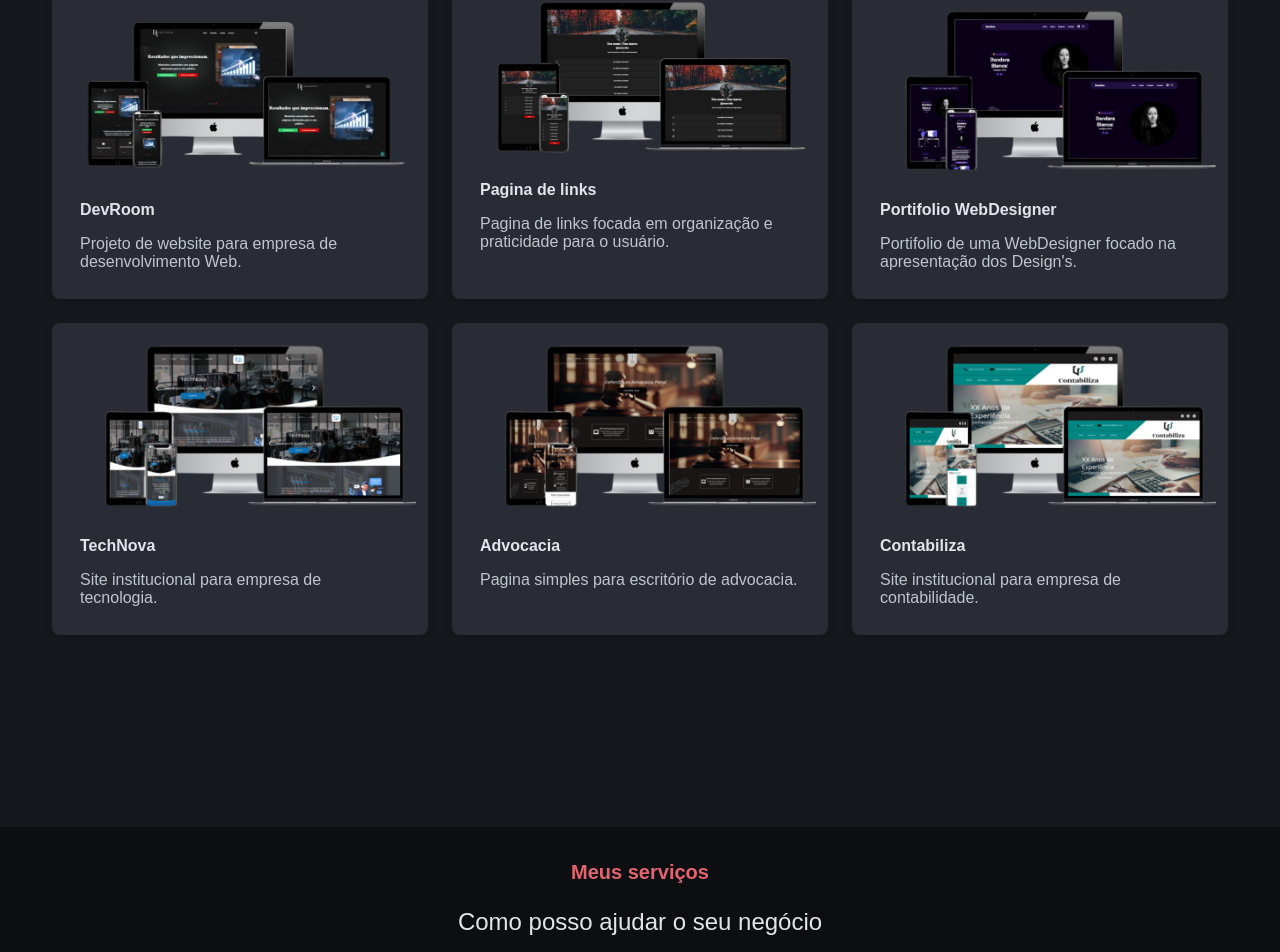
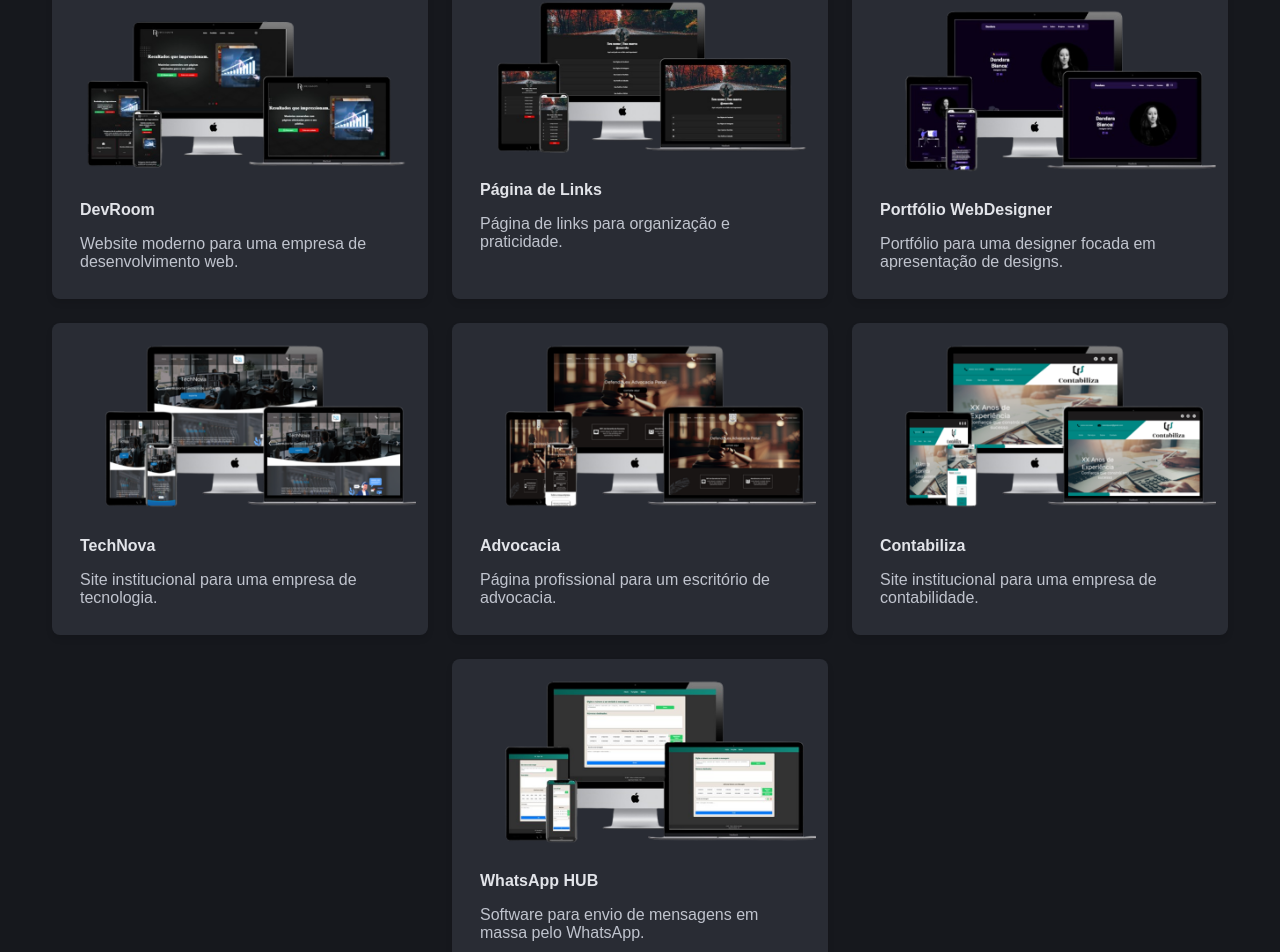
Before and after one commit to clovisantunes/portifolio_new, a React (Vite) app: page / in a window 1280 px wide. Shown: the part 940-1892 px from the top of the page. Built offline with nearby package versions, Linux system fonts and the light colour scheme.

Commit message:
Create modal

```diff
--- a/src/components/Footer/index.tsx
+++ b/src/components/Footer/index.tsx
@@ -4,7 +4,7 @@ export default function Footer() {
   return (
     <footer className={styles.footer}>
       <p>
-        © {new Date().getFullYear()} <a href="https://seusite.com" target="_blank" rel="noopener noreferrer">Clovis Antunes</a> - Dev
+        © {new Date().getFullYear()} <a href="https://clovis-antunes.vercel.app/" target="_blank" rel="noopener noreferrer">Clovis Antunes</a> - Dev
       </p>
     </footer>
   );
--- /dev/null
+++ b/src/components/Modal/index.tsx
@@ -0,0 +1,44 @@
+import React from 'react';
+import styles from './styles.module.scss';
+
+interface Project {
+  name: string;
+  description: string;
+  fullDescription: string;
+  image: string;
+}
+
+interface ModalProps {
+  project: Project | null;
+  onClose: () => void;
+}
+
+const Modal: React.FC<ModalProps> = ({ project, onClose }) => {
+  if (!project) return null;
+
+  // Função para redirecionar para o WhatsApp
+  const handleContactClick = () => {
+    const phoneNumber = '555181399275'; // Substitua pelo seu número
+    const message = `Olá, vi seu portfólio e gostaria de mais informações sobre seus serviços.`;
+    const url = `https://wa.me/${phoneNumber}?text=${encodeURIComponent(message)}`;
+    window.open(url, '_blank');
+  };
+
+  return (
+    <div className={styles.modal_overlay}>
+      <div className={styles.modal_content}>
+        <button className={styles.close_button} onClick={onClose}>
+          X
+        </button>
+        <img src={project.image} alt={project.name} />
+        <h3>{project.name}</h3>
+        <span>{project.fullDescription}</span>
+        <button className={styles.contact_button} onClick={handleContactClick}>
+          Entrar em Contato
+        </button>
+      </div>
+    </div>
+  );
+};
+
+export default Modal;
--- /dev/null
+++ b/src/components/Modal/styles.module.scss
@@ -0,0 +1,87 @@
+
+.modal_overlay {
+  position: fixed;
+  top: 0;
+  left: 0;
+  right: 0;
+  bottom: 0;
+  background-color: rgba(0, 0, 0, 0.7);
+  display: flex;
+  justify-content: center;
+  align-items: center;
+  z-index: 1000;
+}
+
+.modal_content {
+  background-color: var(--baseMedium);
+  padding: 2rem;
+  border-radius: 10px;
+  max-width: 600px;
+  width: 100%;
+  position: relative;
+  color: var(--gray300);
+  font-family: var(--font-family-tertiary);
+
+  img {
+    width: 100%;
+    border-radius: 8px;
+    margin-bottom: 1rem;
+  }
+
+  h3 {
+    font-size: var(--title-md-font-size);
+    font-weight: var(--title-md-font-weight);
+    line-height: var(--title-md-line-height);
+    color: var(--primary);
+    margin-bottom: 0.5rem;
+  }
+
+  span {
+    font-size: var(--text-md-font-size);
+    line-height: var(--text-md-line-height);
+    color: var(--gray200);
+    display: block;
+    margin-bottom: 1.5rem;
+  }
+}
+
+.close_button {
+    position: absolute;
+    top: 10px;
+    right: 10px;
+    background: none;
+    border: none;
+    font-size: 20px;
+    cursor: pointer;
+    color: var(--gray300);
+    transition: color 0.3s ease;
+
+    &:hover {
+      color: var(--accent); // Cor de destaque ao passar o mouse
+    }
+  }
+
+  .contact_button {
+    background-color: var(--accent); // Cor de destaque (azul)
+    color: var(--baseDark); // Texto escuro para contraste
+    border: none;
+    padding: 0.75rem 1.5rem;
+    border-radius: 8px;
+    font-size: var(--text-md-font-size);
+    font-family: var(--font-family-tertiary);
+    cursor: pointer;
+    transition: background-color 0.3s ease, transform 0.3s ease;
+    display: flex;
+    align-items: center;
+    justify-content: center;
+    gap: 0.5rem;
+
+    &:hover {
+      background-color: var(--blue); // Cor azul mais clara ao passar o mouse
+      transform: translateY(-2px); // Efeito de levantar o botão
+    }
+
+    &:active {
+      transform: translateY(0); // Efeito de pressionar o botão
+    }
+  }
--- a/src/components/Portifolio/index.tsx
+++ b/src/components/Portifolio/index.tsx
@@ -1,48 +1,84 @@
+import React, { useState } from 'react';
 import styles from './styles.module.scss';
-import projeto1 from '../../assets/portifolio/Advocacia.png'
-import projeto2 from '../../assets/portifolio/contabilidade.png'
-import projeto3 from '../../assets/portifolio/technova.png'
-import projeto4 from '../../assets/portifolio/portifoliodandara.png'
-import projeto5 from '../../assets/portifolio/devroom.png'
-import projeto6 from '../../assets/portifolio/linskpage.png'
+import projeto1 from '../../assets/portifolio/Advocacia.png';
+import projeto2 from '../../assets/portifolio/contabilidade.png';
+import projeto3 from '../../assets/portifolio/technova.png';
+import projeto4 from '../../assets/portifolio/portifoliodandara.png';
+import projeto5 from '../../assets/portifolio/devroom.png';
+import projeto6 from '../../assets/portifolio/linskpage.png';
+import whatsapp from '../../assets/portifolio/whats.png';
+import Modal from '../Modal'; // Importe o componente Modal
 
+interface Project {
+  name: string;
+  description: string;
+  fullDescription: string;
+  image: string;
+}
 
-
-
-const projects = [
+const projects: Project[] = [
     {
-    name: "DevRoom",
-    description: "Projeto de website para empresa de desenvolvimento Web.",
-    image: projeto5
+      name: 'DevRoom',
+      description: 'Website moderno para uma empresa de desenvolvimento web.',
+      fullDescription:
+        'Desenvolvemos um website moderno e responsivo para a DevRoom, uma empresa especializada em desenvolvimento web. O site foi projetado para destacar seus serviços, portfólio e cases de sucesso, com foco em uma experiência de usuário intuitiva e atraente.',
+      image: projeto5,
     },
     {
-    name: "Pagina de links",
-    description: "Pagina de links focada em organização e praticidade para o usuário.",
-    image: projeto6
+      name: 'Página de Links',
+      description: 'Página de links para organização e praticidade.',
+      fullDescription:
+        'Criamos uma página de links personalizada, focada em organização e praticidade. Ideal para profissionais que desejam centralizar seus links importantes em um único lugar, com design clean e navegação simplificada.',
+      image: projeto6,
     },
     {
-    name: "Portifolio WebDesigner",
-    description: "Portifolio de uma WebDesigner focado na apresentação dos Design's.",
-    image: projeto4
+      name: 'Portfólio WebDesigner',
+      description: 'Portfólio para uma designer focada em apresentação de designs.',
+      fullDescription:
+        'Desenvolvemos um portfólio online para uma designer, com foco na apresentação de seus trabalhos de forma elegante e profissional. O site inclui galerias organizadas, detalhes de cada projeto e uma seção de contato integrada.',
+      image: projeto4,
     },
     {
-    name: "TechNova",
-    description: "Site institucional para empresa de tecnologia.",
-    image: projeto3
+      name: 'TechNova',
+      description: 'Site institucional para uma empresa de tecnologia.',
+      fullDescription:
+        'Criamos um site institucional para a TechNova, uma empresa de tecnologia. O site apresenta sua missão, visão, serviços e cases de sucesso, com um design moderno e alinhado à identidade visual da marca.',
+      image: projeto3,
     },
     {
-    name: "Advocacia",
-    description: "Pagina simples para escritório de advocacia.",
-    image: projeto1
+      name: 'Advocacia',
+      description: 'Página profissional para um escritório de advocacia.',
+      fullDescription:
+        'Desenvolvemos uma página profissional para um escritório de advocacia, com foco em transmitir credibilidade e confiança. O site inclui informações sobre áreas de atuação, equipe e contato, com design sóbrio e elegante.',
+      image: projeto1,
     },
     {
-    name: "Contabiliza",
-    description: "Site institucional para empresa de contabilidade.",
-    image: projeto2
+      name: 'Contabiliza',
+      description: 'Site institucional para uma empresa de contabilidade.',
+      fullDescription:
+        'Criamos um site institucional para a Contabiliza, uma empresa de contabilidade. O site foi projetado para destacar seus serviços, diferenciais e informações de contato, com um design limpo e de fácil navegação.',
+      image: projeto2,
+    },
+    {
+      name: 'WhatsApp HUB',
+      description: 'Software para envio de mensagens em massa pelo WhatsApp.',
+      fullDescription:
+        'Desenvolvemos um software fullstack para envio de mensagens em massa pelo WhatsApp. A solução permite a automação de campanhas, integração com APIs e relatórios de desempenho, otimizando a comunicação com clientes.',
+      image: whatsapp,
     },
   ];
 
-export default function Portifolio() {
+const Portifolio: React.FC = () => {
+  const [selectedProject, setSelectedProject] = useState<Project | null>(null);
+
+  const handleProjectClick = (project: Project) => {
+    setSelectedProject(project);
+  };
+
+  const handleCloseModal = () => {
+    setSelectedProject(null);
+  };
+
   return (
     <>
       <div className={styles.portifolio_container}>
@@ -52,7 +88,11 @@ export default function Portifolio() {
         </div>
         <div className={styles.projects}>
           {projects.map((project, index) => (
-            <div key={index} className={styles.project}>
+            <div
+              key={index}
+              className={styles.project}
+              onClick={() => handleProjectClick(project)}
+            >
               <img src={project.image} alt={project.name} />
               <h3>{project.name}</h3>
               <p>{project.description}</p>
@@ -60,6 +100,9 @@ export default function Portifolio() {
           ))}
         </div>
       </div>
+      <Modal project={selectedProject} onClose={handleCloseModal} />
     </>
   );
-}
+};
+
+export default Portifolio;
```
Also changed, not shown: screencapture-clovis-antunes-vercel-app-2025-03-12-18_51_17.png (added), src/assets/portifolio/whats.png (added). Lines whose indentation alone changed are shown as unchanged.
